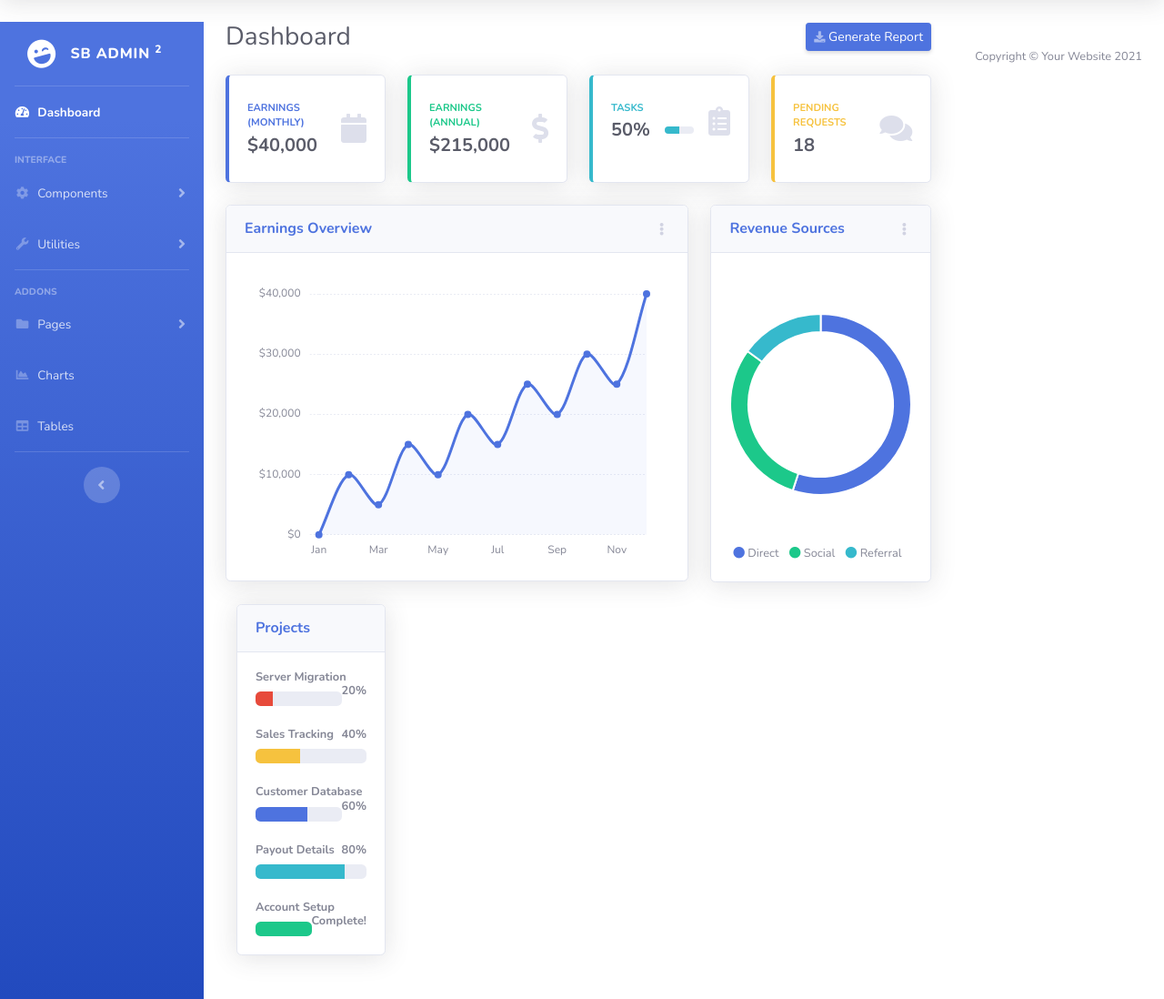
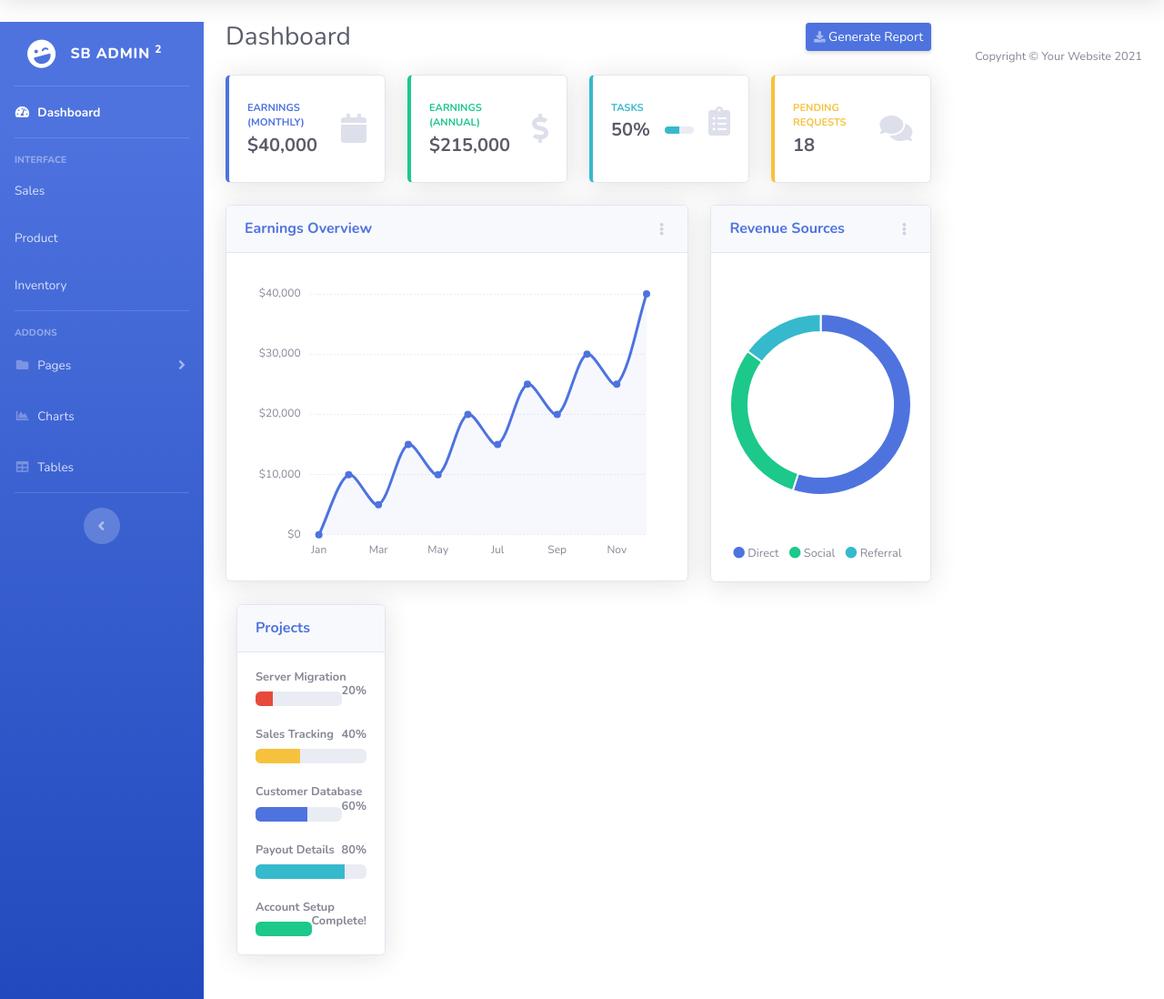
Before and after one commit to hokae/CARWASH, a PHP site: page /views/dashboard.php in a window 1280 px wide. Shown: the part 70-1168 px from the top of the page at 91% size. Run offline with PHP 8.4, Linux system fonts and the light colour scheme.

Commit message:
40th commit

```diff
--- a/views/nav/server_sidebar.php
+++ b/views/nav/server_sidebar.php
@@ -59,37 +59,23 @@
 
             <!-- Nav Item - Pages Collapse Menu -->
             <li class="nav-item">
-                <a class="nav-link collapsed" href="#" data-toggle="collapse" data-target="#collapseTwo"
-                    aria-expanded="true" aria-controls="collapseTwo">
-                    <i class="fas fa-fw fa-cog"></i>
-                    <span>Components</span>
+                <a class="nav-link collapsed" href="#" aria-expanded="true">
+                    <span>Sales</span>
                 </a>
-                <div id="collapseTwo" class="collapse" aria-labelledby="headingTwo" data-parent="#accordionSidebar">
-                    <div class="bg-white py-2 collapse-inner rounded">
-                        <h6 class="collapse-header">Custom Components:</h6>
-                        <a class="collapse-item" href="buttons.php">Buttons</a>
-                        <a class="collapse-item" href="cards_admin.php">Cards</a>
-                    </div>
-                </div>
             </li>
 
             <!-- Nav Item - Utilities Collapse Menu -->
             <li class="nav-item">
-                <a class="nav-link collapsed" href="#" data-toggle="collapse" data-target="#collapseUtilities"
-                    aria-expanded="true" aria-controls="collapseUtilities">
-                    <i class="fas fa-fw fa-wrench"></i>
-                    <span>Utilities</span>
+                <a class="nav-link collapsed" href="#" aria-expanded="true">
+                    <span>Product</span>
                 </a>
-                <div id="collapseUtilities" class="collapse" aria-labelledby="headingUtilities"
-                    data-parent="#accordionSidebar">
-                    <div class="bg-white py-2 collapse-inner rounded">
-                        <h6 class="collapse-header">Custom Utilities:</h6>
-                        <a class="collapse-item" href="utilities-color.php">Colors</a>
-                        <a class="collapse-item" href="utilities-border.php">Borders</a>
-                        <a class="collapse-item" href="utilities-animation.php">Animations</a>
-                        <a class="collapse-item" href="utilities-other.php">Other</a>
-                    </div>
-                </div>
+            </li>
+
+            <!-- Nav Item - Utilities Collapse Menu -->
+            <li class="nav-item">
+                <a class="nav-link collapsed" href="#" aria-expanded="true" >
+                    <span>Inventory</span>
+                </a>
             </li>
 
             <!-- Divider -->
```
